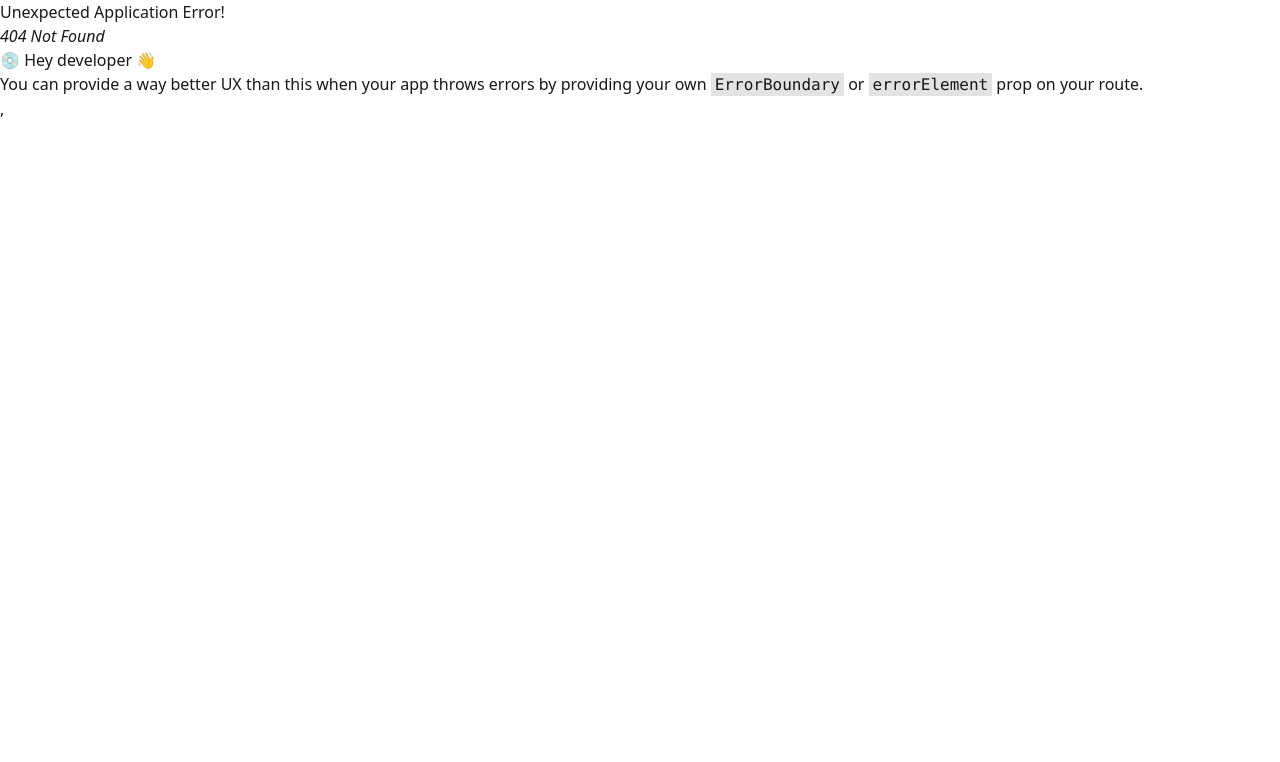
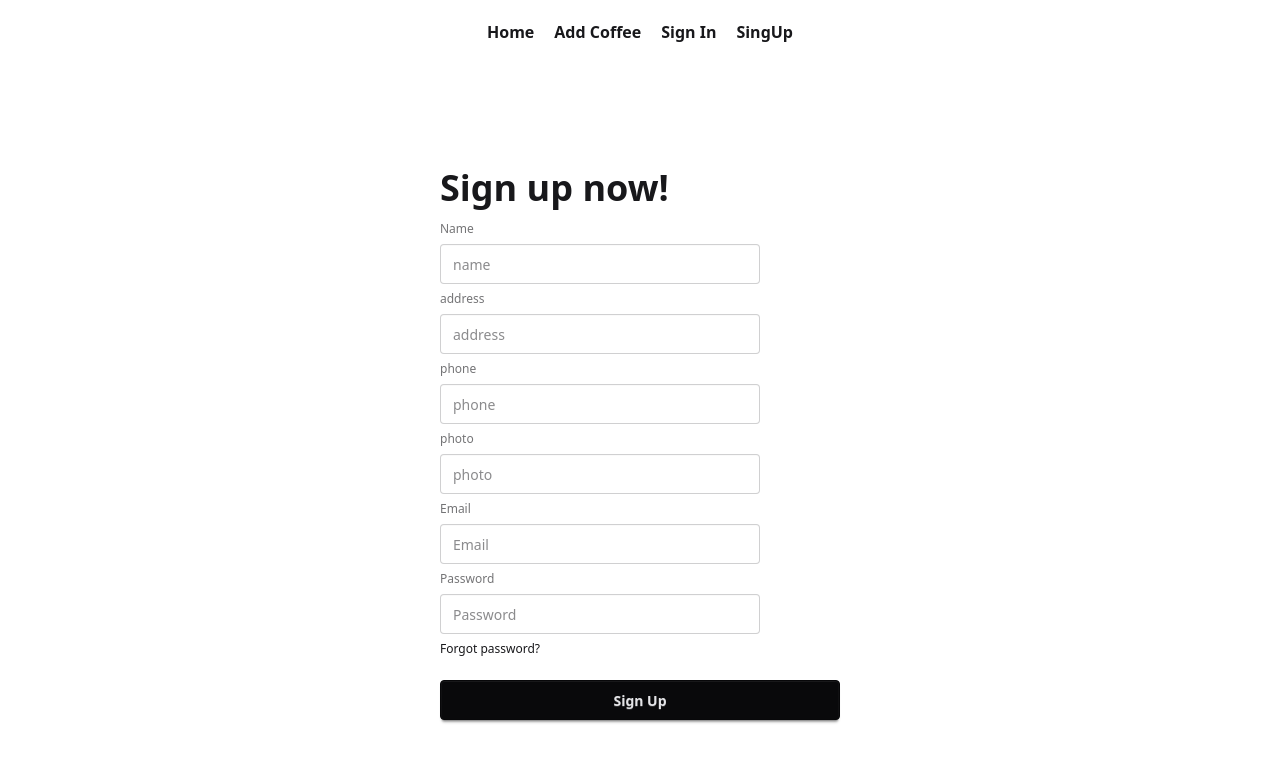
Before and after one commit to anamolhasan/coffee_shop_client, a React (Vite) app: page /signUp in a window 1280 px wide. Before the commit this address had no page. Shown: the top 762 px of the page. Built offline with nearby package versions, Linux system fonts and the light colour scheme.

Commit message:
folder stachar update

```diff
--- a/src/components/Header.jsx
+++ b/src/components/Header.jsx
@@ -11,6 +11,12 @@ const Header = () => {
         <li>
           <Link to={'/addCoffee'}>Add Coffee</Link>
         </li>
+        <li>
+          <Link to={'/signIn'}>Sign In</Link>
+        </li>
+        <li>
+          <Link to={'/signUp'}>SingUp</Link>
+        </li>
       </ul>
     </div>
   )
--- a/src/main.jsx
+++ b/src/main.jsx
@@ -6,10 +6,12 @@ import App from './App.jsx'
 import { createBrowserRouter } from "react-router";
 import { RouterProvider } from "react-router/dom";
 import MainLayout from './layouts/MainLayout.jsx';
-import Home from './components/Home.jsx';
-import AddCoffee from './components/AddCoffee.jsx';
-import UpdateCoffee from './components/UpdateCoffee.jsx';
-import CoffeeDetails from './components/CoffeeDetails.jsx';
+import Home from './page/Home/Home.jsx';
+import AddCoffee from './page/coffees/addCoffee/AddCoffee.jsx';
+import UpdateCoffee from './page/coffees/updateCoffee/UpdateCoffee.jsx';
+import CoffeeDetails from './page/coffees/allCoffee/CoffeeDetails.jsx';
+import SignIn from './page/register/SignIn.jsx';
+import SignUp from './page/register/SignUp.jsx';
 
 const router = createBrowserRouter([
   {
@@ -34,6 +36,14 @@ const router = createBrowserRouter([
         path:'updateCoffee/:id',
         Component:UpdateCoffee,
         loader:({params})=> fetch(`${import.meta.env.VITE_API_URL}/coffees/${params.id}`)
+      },
+      {
+        path:'signIn',
+        Component:SignIn
+      },
+      {
+        path:'signUp',
+        Component:SignUp
       }
     ]
   },
--- a/src/components/Home.jsx
+++ b/src/page/Home/Home.jsx
@@ -1,6 +1,6 @@
 import React, { useState } from "react";
 import { useLoaderData } from "react-router";
-import CoffeeCard from "./CoffeeCard";
+import CoffeeCard from "../coffees/components/CoffeeCard";
 
 const Home = () => {
   const initialCoffees = useLoaderData();
--- /dev/null
+++ b/src/page/register/SignIn.jsx
@@ -0,0 +1,35 @@
+import React from 'react'
+
+const SignIn = () => {
+  return (
+    <div className="card bg-base-100  max-w-md mx-auto shrink-0  mt-20">
+      <div className="card-body ">
+        <h1 className="text-4xl font-bold">Sign up now!</h1>
+        <form onSubmit={''} className="fieldset">
+
+
+          <label className="label">Email</label>
+          <input
+            type="email"
+            name="email"
+            className="input"
+            placeholder="Email"
+          />
+          <label className="label">Password</label>
+          <input
+            type="password"
+            name="password"
+            className="input"
+            placeholder="Password"
+          />
+          <div>
+            <a className="link link-hover">Forgot password?</a>
+          </div>
+          <button className="btn btn-neutral mt-4">Sign in</button>
+        </form>
+      </div>
+    </div>
+  )
+}
+
+export default SignIn
--- /dev/null
+++ b/src/page/register/SignUp.jsx
@@ -0,0 +1,63 @@
+import React from 'react'
+
+const SignUp = () => {
+  return (
+   <div className="card bg-base-100  max-w-md mx-auto shrink-0  mt-20">
+      <div className="card-body ">
+        <h1 className="text-4xl font-bold">Sign up now!</h1>
+        <form onSubmit={''} className="fieldset">
+
+          <label className="label">Name</label>
+          <input type="text" name="name" className="input" placeholder="name" />
+
+          <label className="label">address</label>
+          <input
+            type="text"
+            name="address"
+            className="input"
+            placeholder="address"
+          />
+
+          <label className="label">phone</label>
+          <input
+            type="text"
+            name="phone"
+            className="input"
+            placeholder="phone"
+          />
+
+          <label className="label">photo</label>
+          <input
+            type="text"
+            name="photo"
+            className="input"
+            placeholder="photo"
+          />
+
+          <label className="label">Email</label>
+          <input
+            type="email"
+            name="email"
+            className="input"
+            placeholder="Email"
+          />
+
+          <label className="label">Password</label>
+          <input
+            type="password"
+            name="password"
+            className="input"
+            placeholder="Password"
+          />
+
+          <div>
+            <a className="link link-hover">Forgot password?</a>
+          </div>
+          <button className="btn btn-neutral mt-4">Sign Up</button>
+        </form>
+      </div>
+    </div>
+  )
+}
+
+export default SignUp
--- /dev/null
+++ b/src/router/Router.jsx
@@ -0,0 +1,39 @@
+import { createBrowserRouter } from "react-router";
+import MainLayout from "../layouts/MainLayout";
+
+
+export const router = createBrowserRouter([
+  {
+    path: "/",
+    Component: MainLayout,
+    children:[
+      {
+        index:true,
+        loader:()=> fetch(`${import.meta.env.VITE_API_URL}/coffees`),
+
+        Component:Home
+      },
+      {
+        path:'addCoffee',
+        Component:AddCoffee
+      },
+      {
+        path:'coffee/:id',
+        Component:CoffeeDetails
+      },
+      {
+        path:'updateCoffee/:id',
+        Component:UpdateCoffee,
+        loader:({params})=> fetch(`${import.meta.env.VITE_API_URL}/coffees/${params.id}`)
+      },
+      {
+        path:'signIn',
+        Component:SignIn
+      },
+      {
+        path:'signUp',
+        Component:SignUp
+      }
+    ]
+  },
+]);
```
Also changed, not shown: src/page/coffees/addCoffee/AddCoffee.jsx (renamed from src/components/AddCoffee.jsx), src/page/coffees/allCoffee/CoffeeDetails.jsx (renamed from src/components/CoffeeDetails.jsx), src/page/coffees/components/CoffeeCard.jsx (renamed from src/components/CoffeeCard.jsx), src/page/coffees/updateCoffee/UpdateCoffee.jsx (renamed from src/components/UpdateCoffee.jsx).
